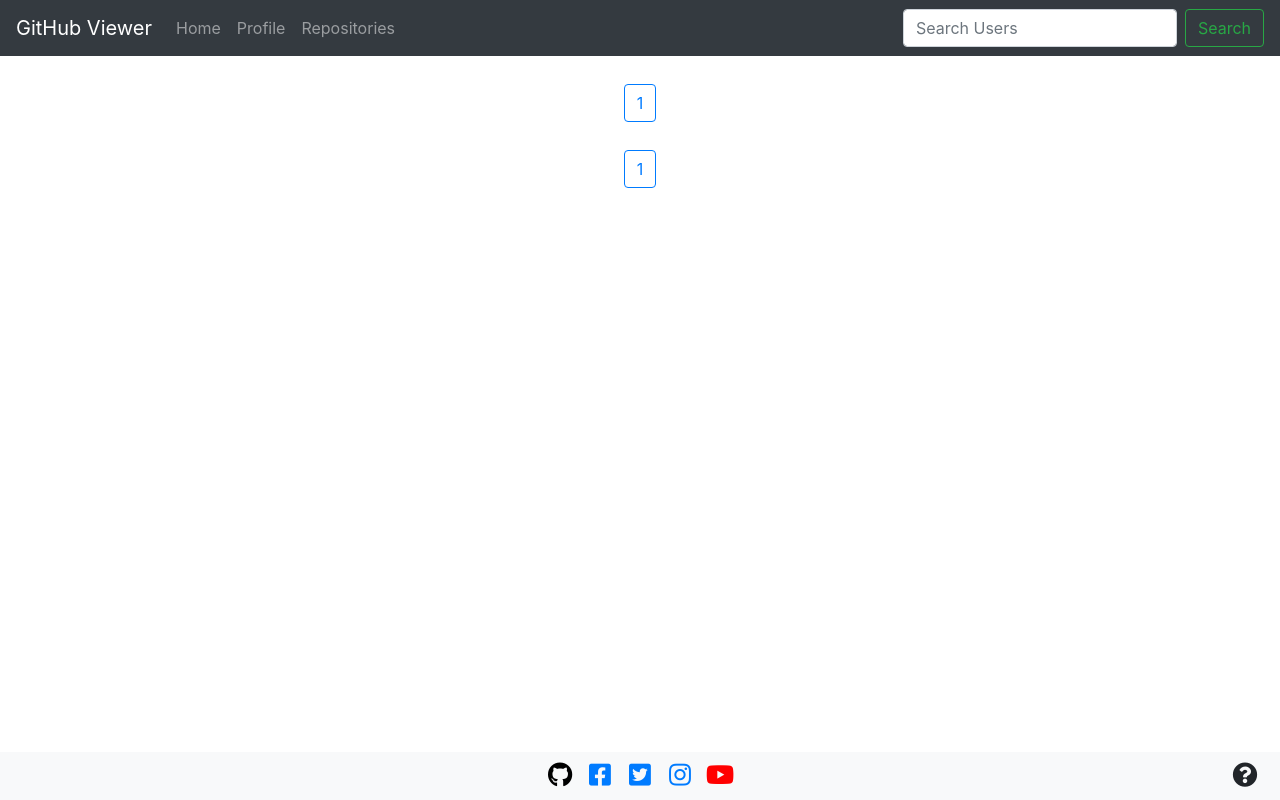
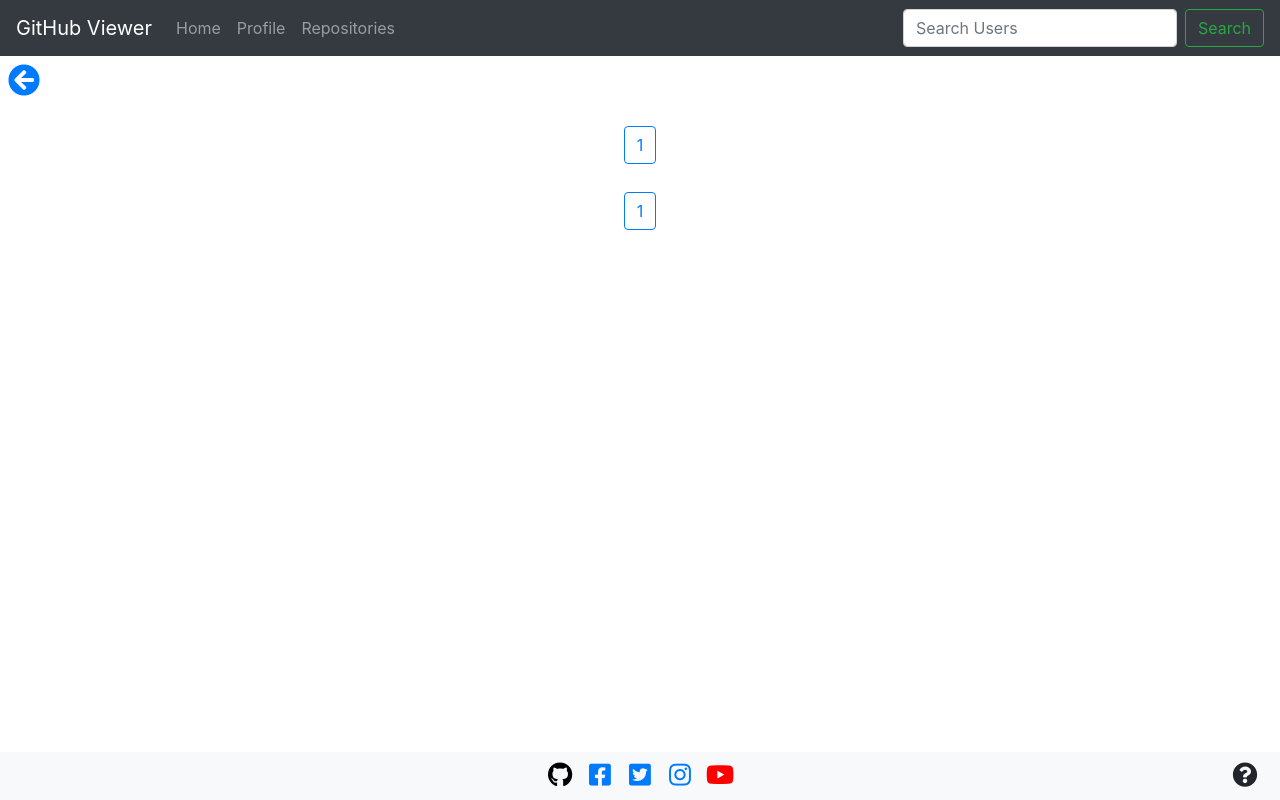
Before and after one commit to henrievjen/GitHub-Viewer, an Angular app: page /following in a window 1280 px wide. Built offline with nearby package versions, Linux system fonts and the light colour scheme.

Commit message:
added 'Followers' page and 'Following' page back buttons

```diff
--- a/src/app/followers/followers.component.html
+++ b/src/app/followers/followers.component.html
@@ -1,3 +1,6 @@
+<!-- Back Button -->
+<a routerLink="/profile"><i class="fa fa-arrow-circle-left fa-2x mt-2 ml-2"></i></a>
+
 <div class="container mt-4 mb-5">
 
   <!-- Top Page Navigation Buttons -->
--- a/src/app/following/following.component.html
+++ b/src/app/following/following.component.html
@@ -1,3 +1,6 @@
+<!-- Back Button -->
+<a routerLink="/profile"><i class="fa fa-arrow-circle-left fa-2x mt-2 ml-2"></i></a>
+
 <div class="container mt-4 mb-5">
 
   <!-- Top Page Navigation Buttons -->
```
